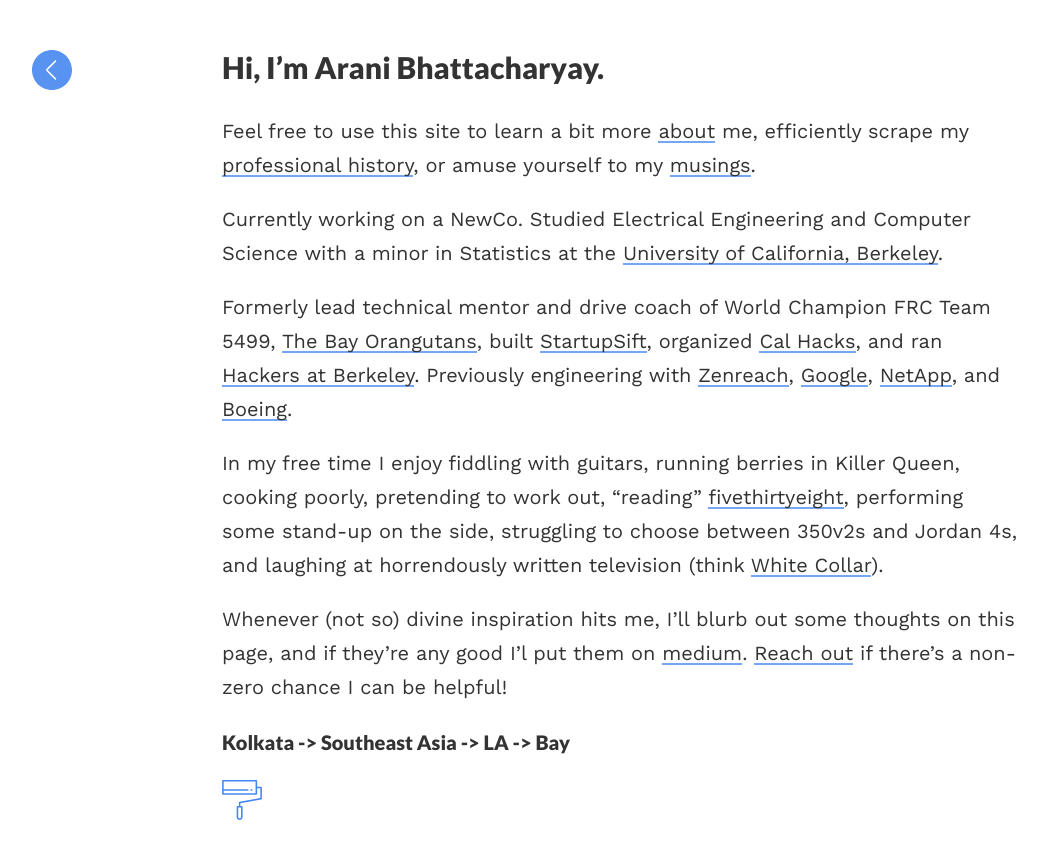
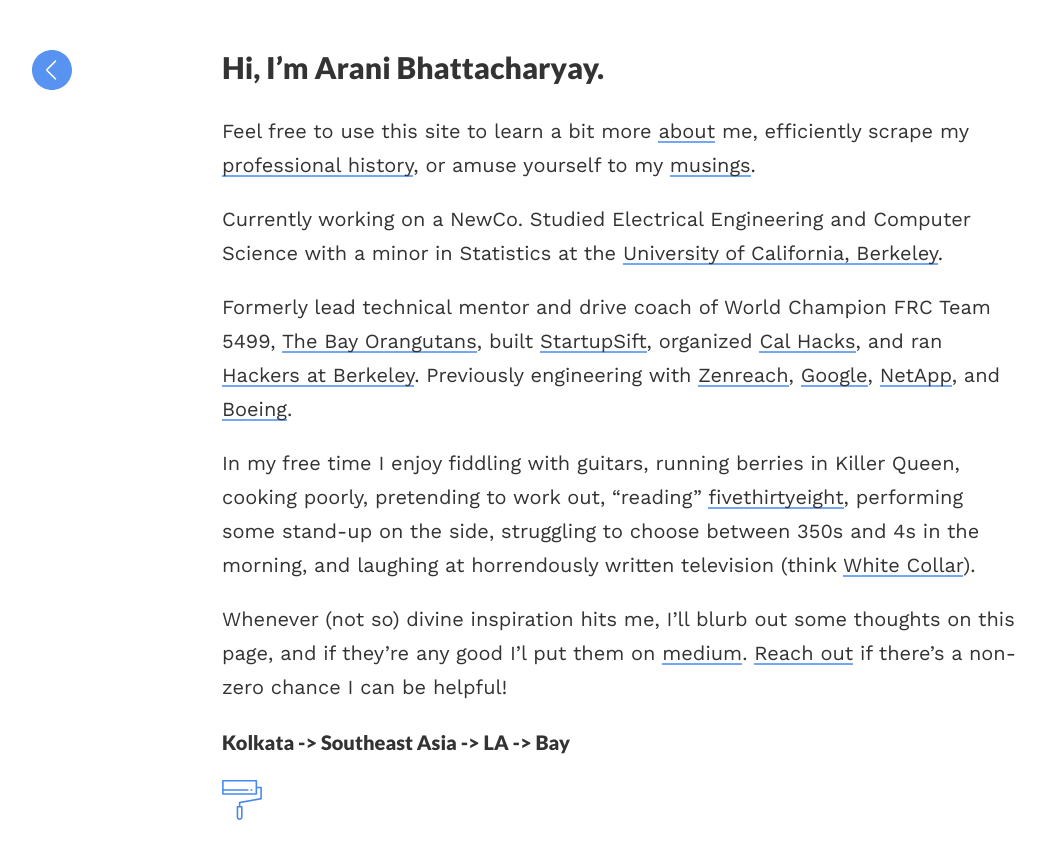
Before and after one commit to aranibatta/aranibatta.github.io, a Jekyll site: the page built from index.md, in a window 1280 px wide. Shown: the top 859 px of the page, without its empty margins (18-1065 px from the left). Built offline with Jekyll 4.4.1, drawn with Linux system fonts in a browser that asks for light colours; our own code applies the rules of GitHub Pages for plain Markdown files.

Commit message:
Update index.md

```diff
--- a/index.md
+++ b/index.md
@@ -11,10 +11,14 @@
 
 Formerly lead technical mentor and drive coach of World Champion FRC Team 5499, [The Bay Orangutans](http://team5499.org/), built [StartupSift](http://startupsift.com), organized [Cal Hacks](http://calhacks.io/), and ran [Hackers at Berkeley](https://hackersatberkeley.com). Previously engineering with [Zenreach](http://zenreach.com), [Google](http://google.com), [NetApp](http://netapp.com), and [Boeing](http://boeing.com).
 
-In my free time I enjoy fiddling with guitars, running berries in Killer Queen, cooking poorly, pretending to work out, "reading" [fivethirtyeight](http://fivethirtyeight.com/), performing some stand-up on the side, struggling to choose between 350v2s and Jordan 4s, and laughing at horrendously written television (think [White Collar](http://www.imdb.com/title/tt1358522/)).
+In my free time I enjoy fiddling with guitars, running berries in Killer Queen, cooking poorly, pretending to work out, "reading" [fivethirtyeight](http://fivethirtyeight.com/), performing some stand-up on the side, struggling to choose between 350s and 4s in the morning, and laughing at horrendously written television (think [White Collar](http://www.imdb.com/title/tt1358522/)).
 
 Whenever (not so) divine inspiration hits me, I'll blurb out some thoughts on this page, and if they're any good I'l put them on [medium](https://medium.com/@aranibatta). [Reach out](https://keybase.io/arani) if there's a non-zero chance I can be helpful!
 
 
 
+
+
+
+
 #### Kolkata -> Southeast Asia -> LA -> Bay
```
